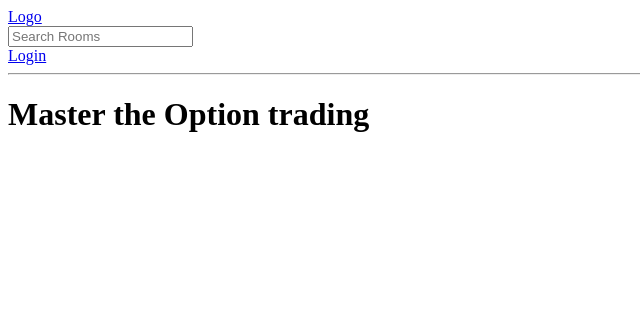
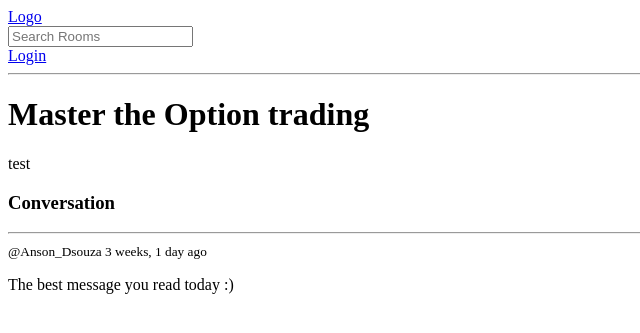
Before and after one commit to Ansonsd5/djangostudy, a Django app: page /room/5/ in a window 1280 px wide. Shown: the top 333 px of the page, without its empty margins (0-640 px from the left). Run offline with Django 4.2, Linux system fonts and the light colour scheme; data comes from the database, SQL or seed files in the repository; both versions use the stored data as it was after the commit.

Commit message:
feature: implemented comment section in the room, now can see the recent messages in the room with time since

```diff
--- a/base/templates/base/room.html
+++ b/base/templates/base/room.html
@@ -2,4 +2,21 @@
 
 {% block content%}
 <h1>{{room.name}}</h1>
+
+<p>{{room.description}}</p>
+<div class="comment-wrapper">
+    <h3>Conversation
+
+    </h3>
+    <hr>
+    {% for message in room_messages %}
+    <div>
+
+        <small>@{{message.user}} {{message.created|timesince}} ago</small>
+        <p>{{message.body}}</p>
+    </div>
+
+    {% endfor %}
+
+</div>
 {% endblock content%}
--- a/base/views.py
+++ b/base/views.py
@@ -91,7 +91,8 @@ def home(request):
 
 def room(request,pk):
     room = Room.objects.get(id=pk)
-    context={'room':room}
+    room_messages = room.message_set.all().order_by('-created')
+    context={'room':room, 'room_messages': room_messages}
     return render(request,'base/room.html',context)
 
 @login_required(login_url='login')
```
Also changed, not shown: db.sqlite3.
